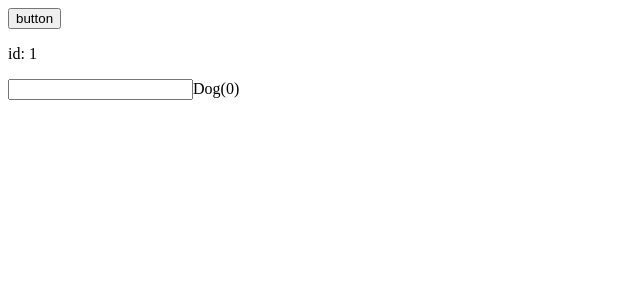
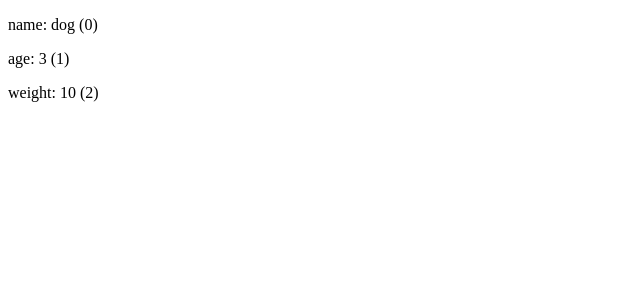
Before and after one commit to sawatch-fisherman/vuejs-2025-learning-log, a Vue app in the folder vuejs-2025-learning-log/: page / in a window 1280 px wide. Shown: the top 300 px of the page, without its empty margins (0-640 px from the left). Built offline with nearby package versions, Linux system fonts and the light colour scheme.

Commit message:
section-04-50

```diff
--- a/vuejs-2025-learning-log/src/App.vue
+++ b/vuejs-2025-learning-log/src/App.vue
@@ -1,14 +1,11 @@
 <script setup>
 import { ref } from 'vue'
-const animals = ref([{ id: 1, name: 'Dog' }, { id: 2, name: 'Cat' }, { id: 3, name: 'Bird' }])
+const animals = ref({
+  name: 'dog',
+  age: 3,
+  weight: 10,
+})
 </script>
 <template>
-  <button @click="animals.shift()">button</button>
-  <!-- v-forとv-ifは混合して書かない！v-forを先に1行使用して定義する -->
-  <template v-for="({ id, name }, index) in animals" :key="id">
-    <template v-if="id === 1">
-      <p>id: {{ id }}</p>
-      <input type="text" />{{ name }}({{ index }})
-    </template>
-  </template>
+  <p v-for="(value, key, index) in animals" :key="value">{{ key }}: {{ value }} ({{ index }})</p>
 </template>
```
